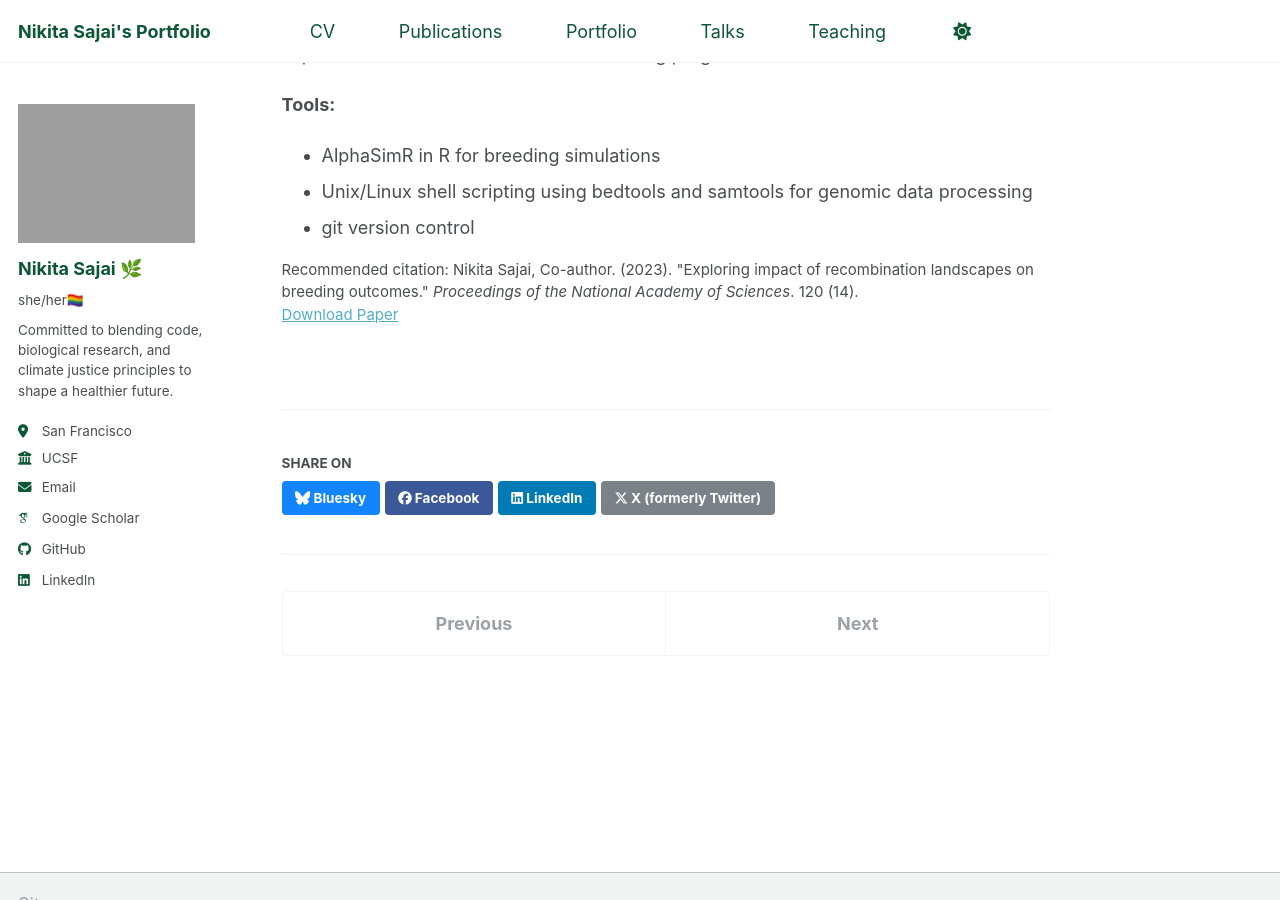
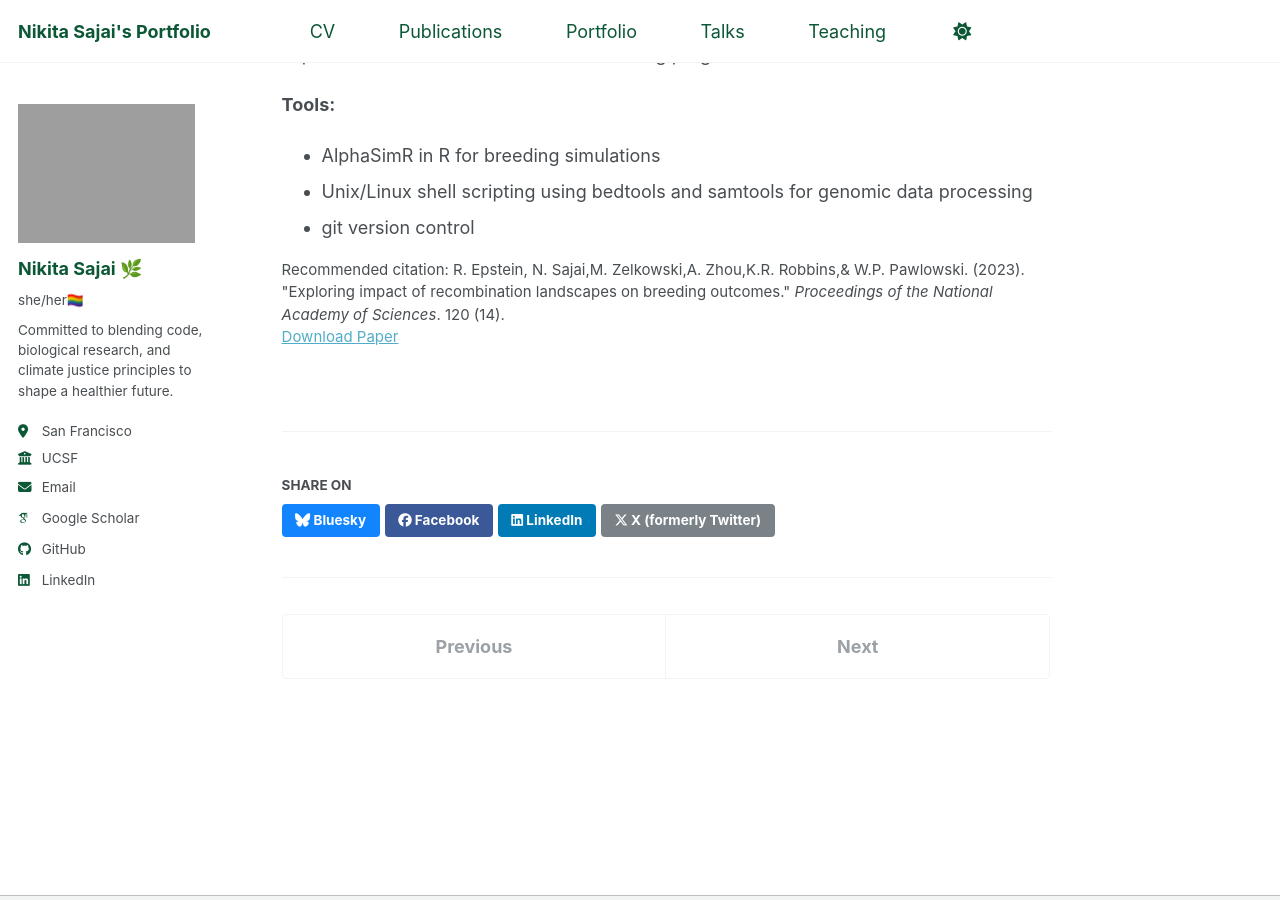
Before and after one commit to 16nikita/16nikita.github.io, a Jekyll site: the page built from _publications/2009-10-01-paper-title-number-1.md, in a window 1280 px wide and 900 px high, scrolled down 719 px. Built offline with Jekyll 4.4.1, drawn with Linux system fonts in a browser that asks for light colours; some web fonts are replaced.

Commit message:
update paper author

```diff
--- a/_publications/2009-10-01-paper-title-number-1.md
+++ b/_publications/2009-10-01-paper-title-number-1.md
@@ -7,7 +7,7 @@ excerpt: 'Simulated the effects of mutant recombination landscapes in maize and
 date: 2023-03-27
 venue: 'Proceedings of the National Academy of Sciences.'
 paperurl: 'https://doi.org/10.1073/pnas.2205785119'
-citation: 'Nikita Sajai, Co-author. (2023). &quot;Exploring impact of recombination landscapes on breeding outcomes.&quot; <i>Proceedings of the National Academy of Sciences</i>. 120 (14).'
+citation: 'R. Epstein, N. Sajai,M. Zelkowski,A. Zhou,K.R. Robbins,& W.P. Pawlowski. (2023). &quot;Exploring impact of recombination landscapes on breeding outcomes.&quot; <i>Proceedings of the National Academy of Sciences</i>. 120 (14).'
 ---
 Plant breeding relies on crossing-over to create novel combinations of alleles needed to confer increased productivity and other desired traits in new varieties. However, crossover (CO) events are rare, as usually only one or two of them occur per chromosome in each generation. In addition, COs are not distributed evenly along chromosomes. In plants with large genomes, which includes most crops, COs are predominantly formed close to chromosome ends, and there are few COs in the large chromosome swaths around centromeres. This situation has created interest in engineering CO landscape to improve breeding efficiency. Methods have been developed to boost COs globally by altering expression of anti-recombination genes and increase CO rates in certain chromosome parts by changing DNA methylation patterns. In addition, progress is being made to devise methods to target COs to specific chromosome sites.
 
```
